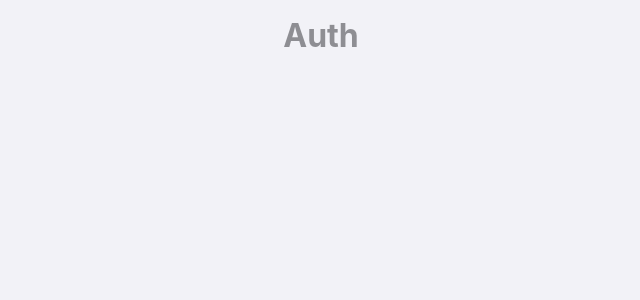
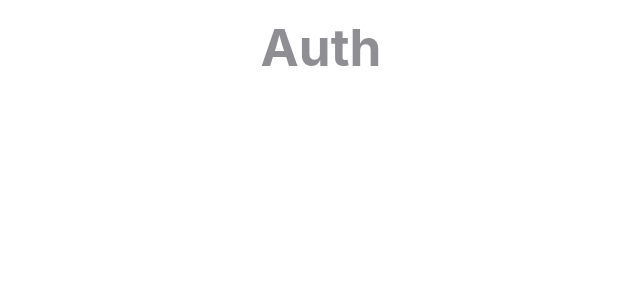
Before and after one commit to ErickDsBR/finance_web, a React (Vite) app: page / in a window 1280 px wide. Shown: the top 300 px of the page, without its empty margins (319-959 px from the left). Built offline with nearby package versions, Linux system fonts and the light colour scheme.

Commit message:
refactor(styles): use system-background token in global styles

```diff
--- a/src/styles/global.css
+++ b/src/styles/global.css
@@ -4,7 +4,7 @@
   box-sizing: border-box;
 }
 body {
-  background-color: var(--secondary-background);
-  font-size: 1rem;
+  background-color: var(--system-background);
   font-family: -apple-system, "Helvetica Neue", Helvetica, Arial, sans-serif;
+  font-size: 1.6rem;
 }
```
